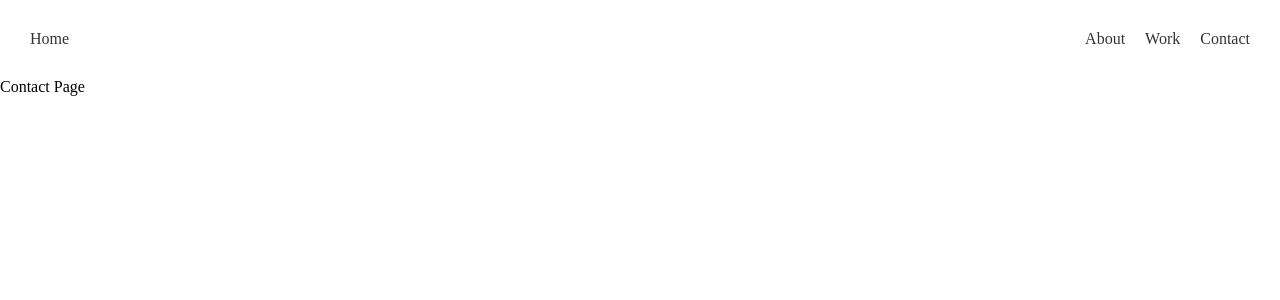
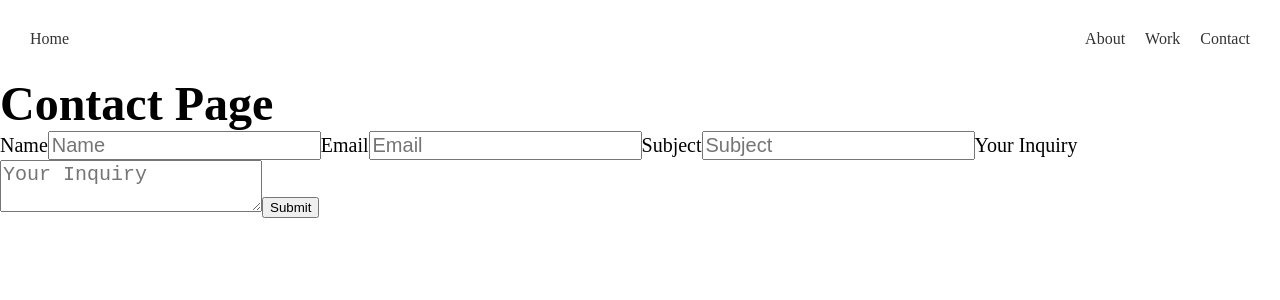
Before and after one commit to jbrundagejr/portfolio_2, a Nuxt app: page /contact in a window 1280 px wide. Shown: the top 300 px of the page. Built offline with nearby package versions, Linux system fonts and the light colour scheme.

Commit message:
skeletons added for about and contact

```diff
--- /dev/null
+++ b/components/ContactForm.vue
@@ -0,0 +1,50 @@
+<template>
+  <form @submit.prevent="handleSubmit" id="contactForm">
+    <label for="name">Name</label>
+    <input id="name" type="text" v-model="name" placeholder="Name" required />
+    <label for="email">Email</label>
+    <input
+      id="email"
+      type="email"
+      v-model="email"
+      placeholder="Email"
+      required
+    />
+    <label for="org">Subject</label>
+    <input
+      id="org"
+      type="text"
+      v-model="subject"
+      placeholder="Subject"
+      required
+    />
+    <label for="body">Your Inquiry</label>
+    <textarea
+      id="body"
+      type="text"
+      v-model="body"
+      placeholder="Your Inquiry"
+      required
+    />
+    <button>Submit</button>
+  </form>
+</template>
+
+<script setup>
+const name = ref("");
+const email = ref("");
+const subject = ref("");
+const body = ref("");
+
+const handleSubmit = () => {
+  console.log("Submitted!");
+};
+</script>
+
+<style scoped>
+label,
+input,
+textarea {
+  font-size: 20px;
+}
+</style>
--- a/pages/about/index.vue
+++ b/pages/about/index.vue
@@ -1,7 +1,7 @@
 <template>
   <NuxtLayout>
     <template #body>
-      <div>About Page</div>
+      <h1>About Page</h1>
       <div>{{ aboutData.about }}</div>
     </template>
   </NuxtLayout>
--- a/pages/contact/index.vue
+++ b/pages/contact/index.vue
@@ -1,12 +1,14 @@
 <template>
   <NuxtLayout>
     <template #body>
-      <div>Contact Page</div>
-      <form action=""></form>
+      <h1>Contact Page</h1>
+      <ContactForm />
     </template>
   </NuxtLayout>
 </template>
 
-<script setup></script>
+<script setup>
+import ContactForm from "~~/components/ContactForm.vue";
+</script>
 
 <style></style>
```
Also changed, not shown: assets/images/headShot.jpg (added).
